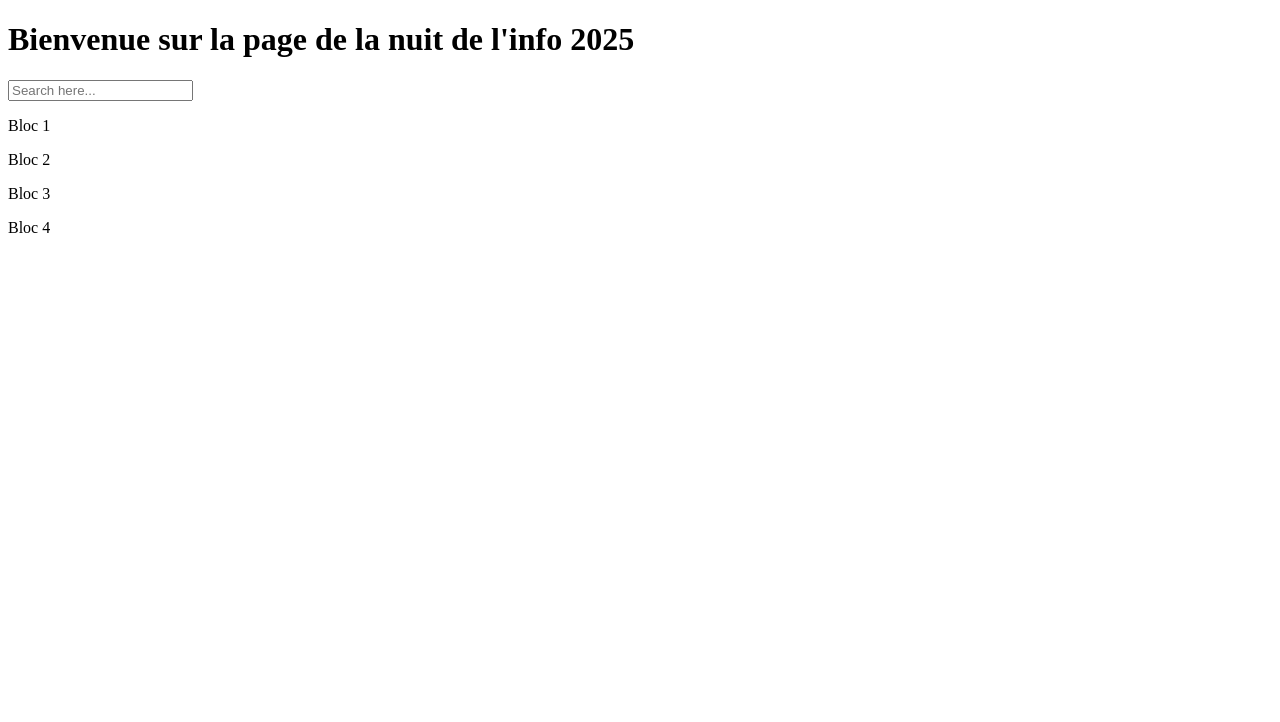
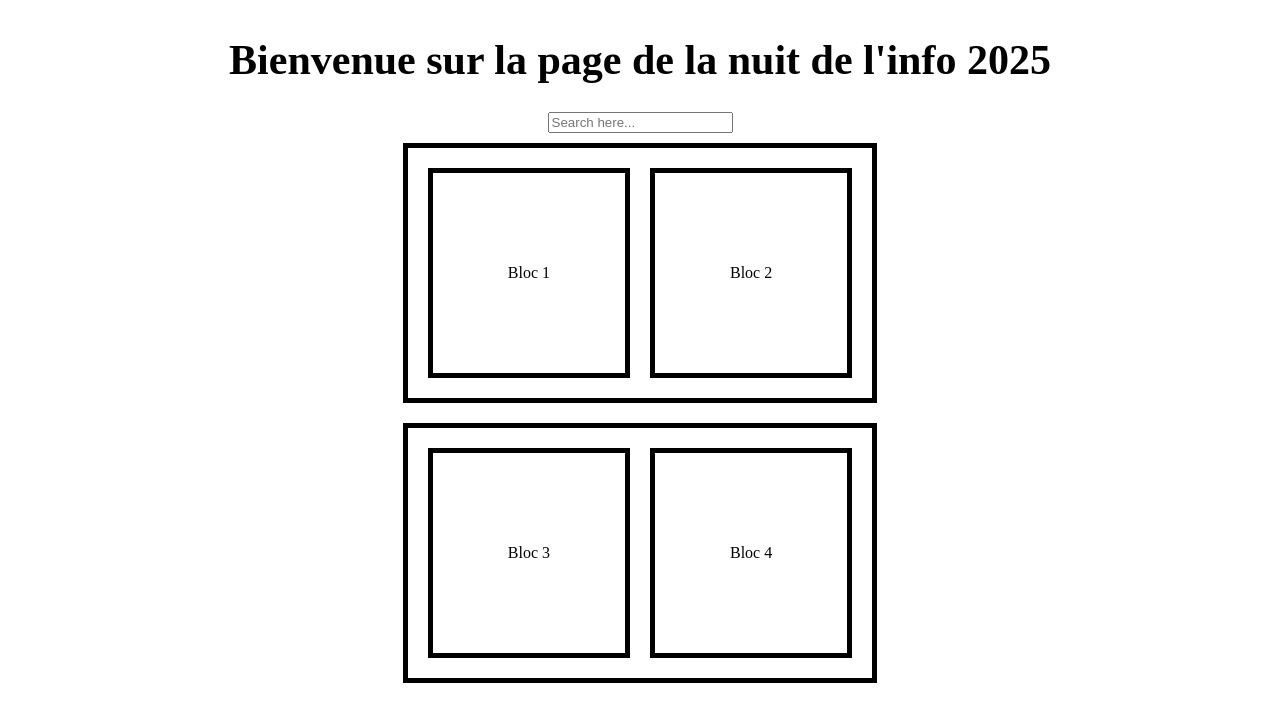
Before and after one commit to fortwoone/n2i-2025-retardaterre, a website: page main.html in a window 1280 px wide. Drawn offline with Linux system fonts and the light colour scheme.

Commit message:
feat: ajout du squelette de la page

```diff
--- a/main.html
+++ b/main.html
@@ -4,31 +4,33 @@
 <head>
   <meta charset="UTF-8">
   <meta name="viewport" content="width=device-width, initial-scale=1.0">
-  <link rel="stylesheet" href="styles.css">
-  <title>Document</title>
+  <link rel="stylesheet" href="stylesmain.css">
+  <title>Home</title>
 </head>
 
 <body>
-  <header>
+  <header class="center bold ttpx">
     <h1>Bienvenue sur la page de la nuit de l'info 2025</h1>
   </header>
   <main>
-    <input type="text" placeholder="Search here...">
+    <div class="center">
+      <input type="text" placeholder="Search here...">
+    </div>
     </section>
-    <section>
-      <div>
-        <div>
+    <section class="center flex">
+      <div class="horizontal bigborder">
+        <div class="vertical enormousborder" href="#">
           <p>Bloc 1</p>
         </div>
-        <div>
+        <div class="vertical enormousborder" href="#">
           <p>Bloc 2</p>
         </div>
       </div>
-      <div>
-        <div>
+      <div class="horizontal bigborder">
+        <div class="vertical enormousborder" href="#">
           <p>Bloc 3</p>
         </div>
-        <div>
+        <div class="vertical enormousborder" href="#">
           <p>Bloc 4</p>
         </div>
       </div>
--- a/stylesmain.css
+++ b/stylesmain.css
@@ -0,0 +1,40 @@
+.center {
+    display: flex;
+    justify-content: center;
+    align-items: center;
+}
+
+.bold {
+    font-weight: bold;
+}
+
+.ttpx {
+    font-size: 21px;
+}
+
+.horizontal {
+    display: flex;
+    flex-direction: row;
+}
+
+.vertical {
+    display: flex;
+    flex-direction: column;
+}
+
+.bigborder {
+    border: 5px solid black;
+    padding: 10px;
+    margin: 10px;
+}
+
+.enormousborder {
+    border: 5px solid black;
+    padding: 75px;
+    margin: 10px;
+}
+
+.flex {
+    display: flex;
+    flex-direction: column;
+}
```
